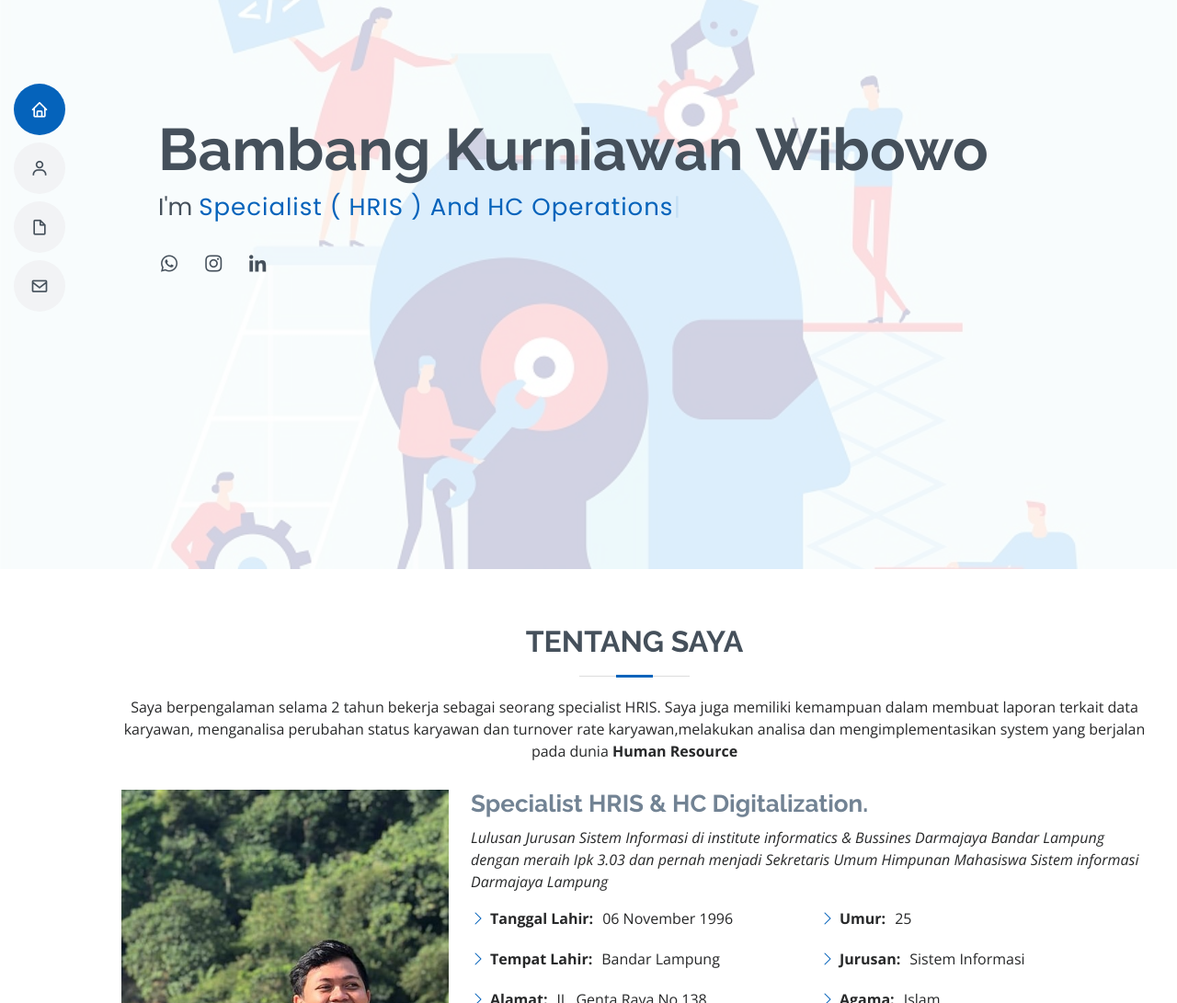
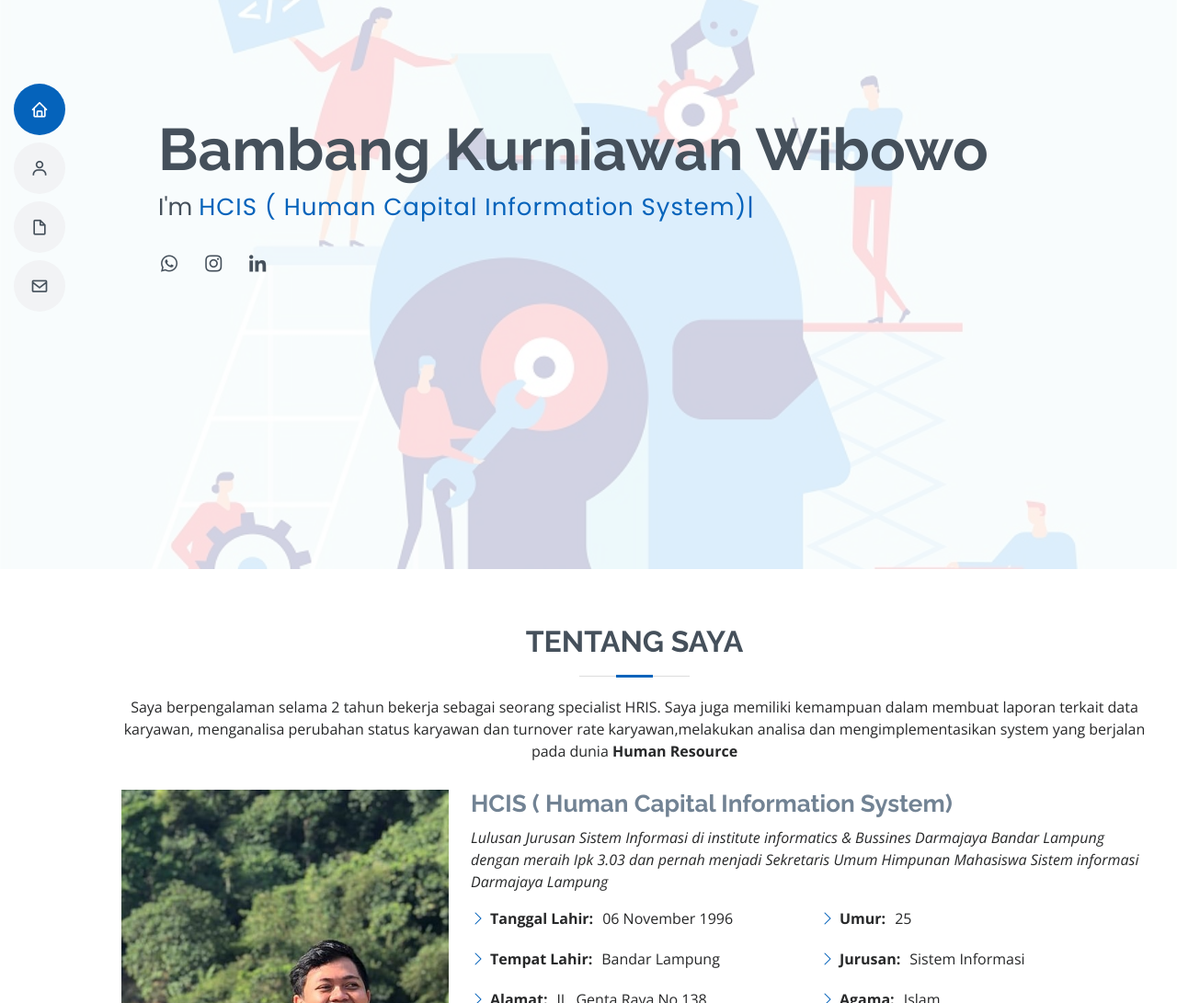
Before and after one commit to bembengggg/Bambangkurniawanwibowo.github.io, a plain HTML site: page index.html in a window 1280 px wide. Shown: the part 181-1272 px from the top of the page at 92% size. Drawn offline with nearby package versions, Linux system fonts and the light colour scheme.

Commit message:
update testing judul

```diff
--- a/index.html
+++ b/index.html
@@ -90,7 +90,7 @@
           I'm
           <span
             class="typed"
-            data-typed-items="Specialist ( HRIS ) And HC Operations"
+            data-typed-items="HCIS ( Human Capital Information System)"
           ></span>
         </p>
         <div class="social-links">
@@ -131,7 +131,7 @@
               <img src="assets/img/profile-img.jpg" class="img-fluid" alt="" />
             </div>
             <div class="col-lg-8 pt-4 pt-lg-0 content">
-              <h3>Specialist HRIS &amp; HC Digitalization.</h3>
+              <h3>HCIS ( Human Capital Information System)</h3>
               <p class="fst-italic">
                 Lulusan Jurusan Sistem Informasi di institute informatics &
                 Bussines Darmajaya Bandar Lampung dengan meraih Ipk 3.03 dan
```
